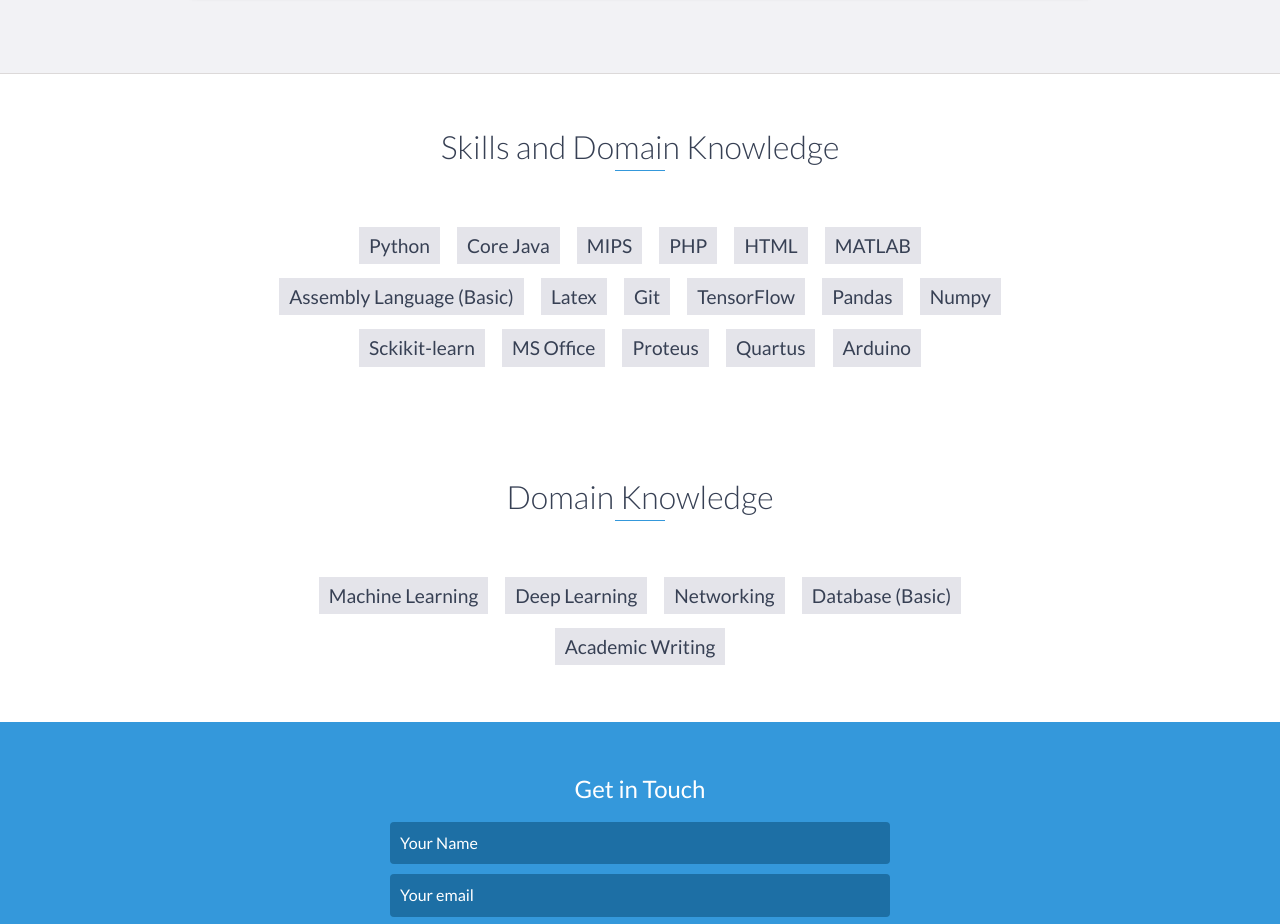
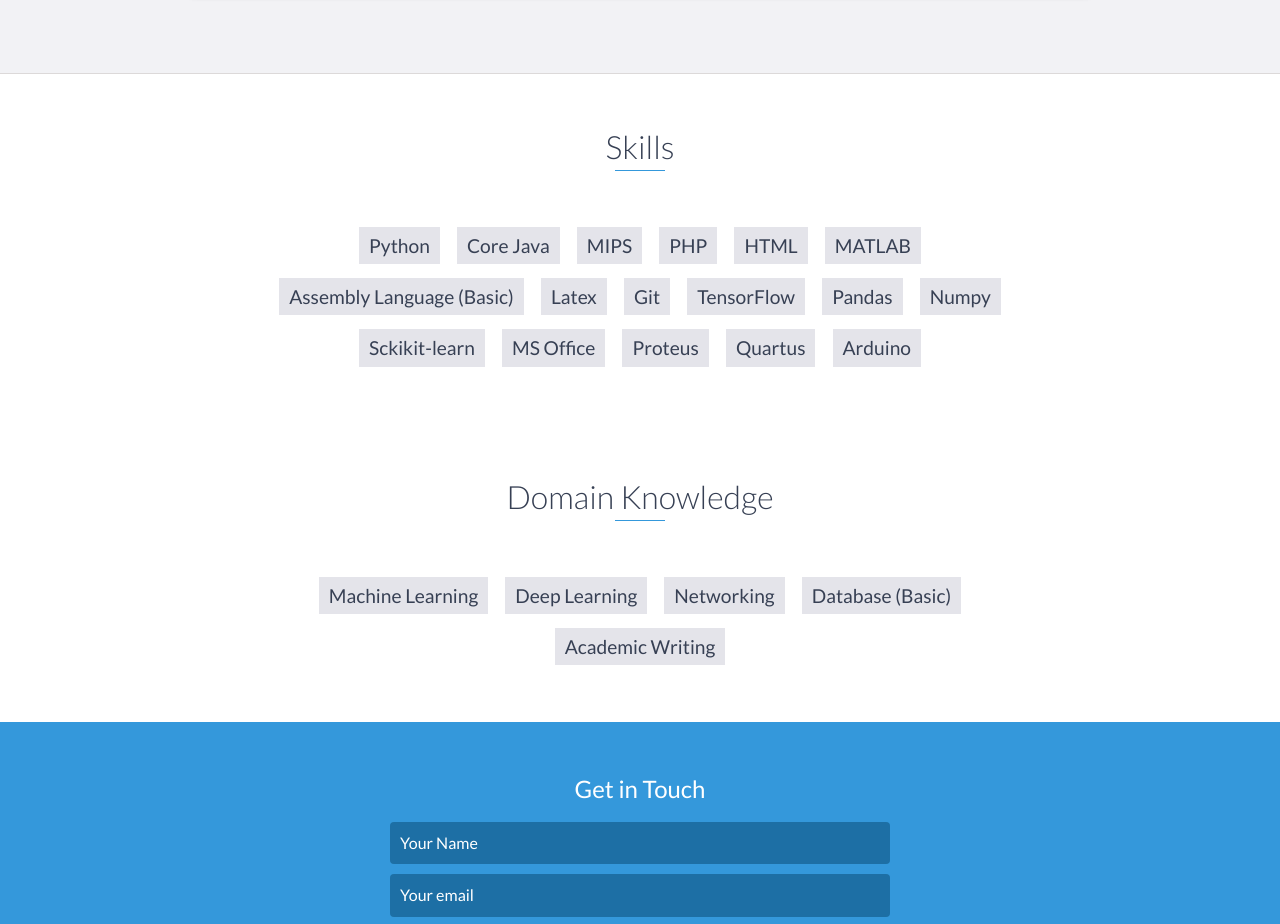
Before and after one commit to MSAhmed1414/MSAhmed1414.github.io, a website: page index.html in a window 1280 px wide. Shown: the part 5540-6464 px from the top of the page. Drawn offline with nearby package versions, Linux system fonts and the light colour scheme.

Commit message:
Add files via upload

```diff
--- a/index.html
+++ b/index.html
@@ -295,7 +295,7 @@
     <!-- End #projects -->
 
     <div id="skills">
-        <h2 class="heading">Skills and Domain Knowledge</h2>
+        <h2 class="heading">Skills</h2>
         <ul>
             <li>Python</li>
             <li>Core Java</li>
```
